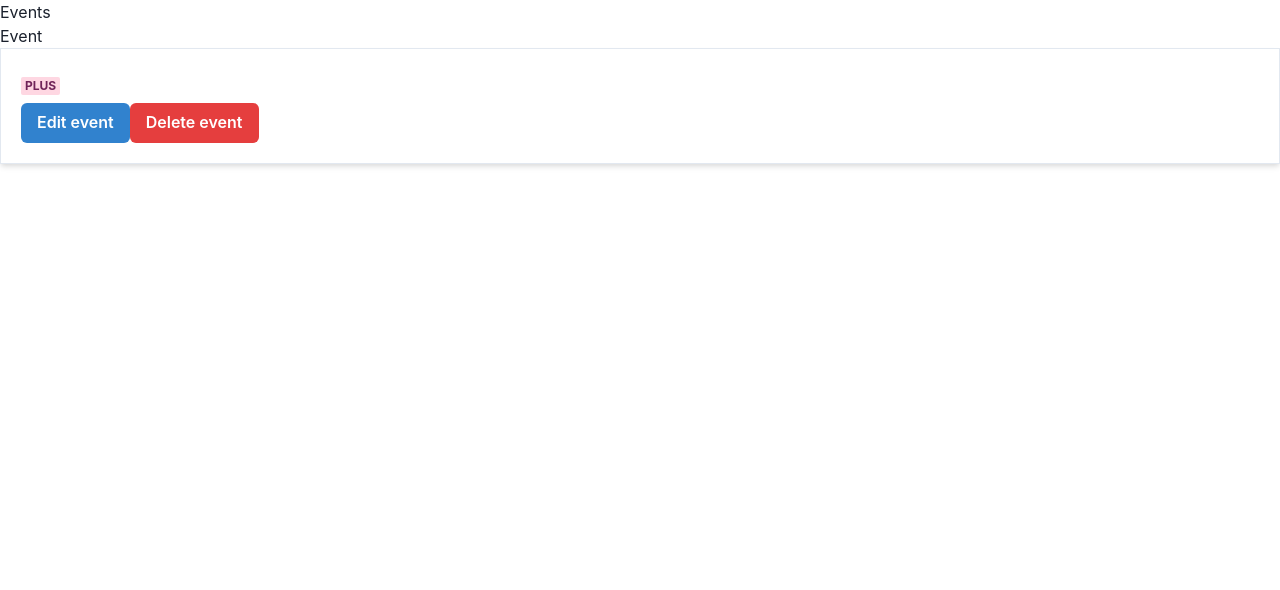
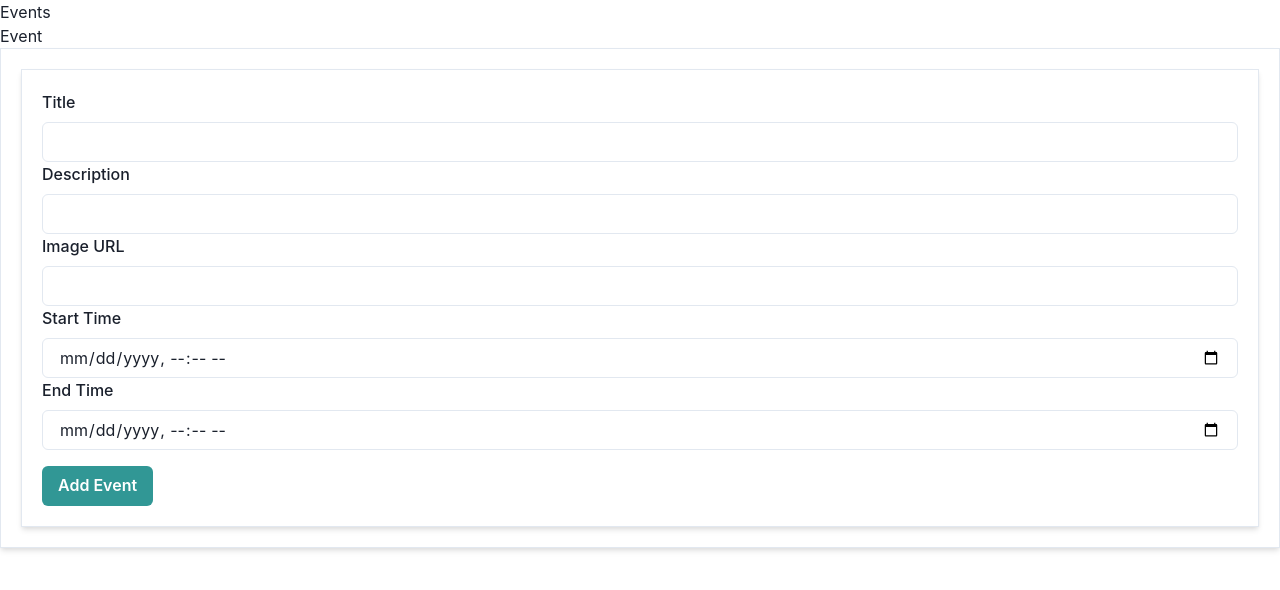
Before and after one commit to BCroijmans/starter, a React (Vite) app: page /event/1 in a window 1280 px wide. Both pictures are taken after a click on the button "Edit event". Shown: the top 590 px of the page. Built offline with nearby package versions, Linux system fonts and the light colour scheme; no server answers.

Commit message:
made buttons form eventpage minimum styling

```diff
--- /dev/null
+++ b/src/components/DeleteButton.jsx
@@ -0,0 +1,10 @@
+import React from "react";
+import { Button } from "@chakra-ui/react";
+
+export const DeleteButton = ({ onClick }) => {
+  return (
+    <Button colorScheme="red" onClick={onClick}>
+      Delete event
+    </Button>
+  );
+};
--- /dev/null
+++ b/src/components/EditButton.jsx
@@ -0,0 +1,9 @@
+import { Button } from "@chakra-ui/react";
+
+export const EditButton = ({ onClick }) => {
+  return (
+    <Button colorScheme="blue" onClick={onClick}>
+      Edit event
+    </Button>
+  );
+};
--- /dev/null
+++ b/src/components/EventForm.jsx
@@ -0,0 +1,73 @@
+import { useState } from "react";
+import { Box, Button, FormControl, FormLabel, Input } from "@chakra-ui/react";
+
+export const EventForm = ({ onAddEvent }) => {
+  const [title, setTitle] = useState("");
+  const [description, setDescription] = useState("");
+  const [image, setImage] = useState("");
+  const [startTime, setStartTime] = useState("");
+  const [endTime, setEndTime] = useState("");
+
+  const handleSubmit = (e) => {
+    e.preventDefault();
+    onAddEvent({ title, description, image, startTime, endTime });
+    setTitle("");
+    setDescription("");
+    setImage("");
+    setStartTime("");
+    setEndTime("");
+  };
+
+  return (
+    <Box as="form" p="5" shadow="md" borderWidth="1px" onSubmit={handleSubmit}>
+      <FormControl id="title">
+        <FormLabel>Title</FormLabel>
+        <Input
+          id="title"
+          type="text"
+          value={title}
+          onChange={(e) => setTitle(e.target.value)}
+        />
+      </FormControl>
+      <FormControl id="description">
+        <FormLabel>Description</FormLabel>
+        <Input
+          id="description"
+          type="text"
+          value={description}
+          onChange={(e) => setDescription(e.target.value)}
+        />
+      </FormControl>
+      <FormControl id="image">
+        <FormLabel>Image URL</FormLabel>
+        <Input
+          id="text"
+          type="text"
+          value={image}
+          onChange={(e) => setImage(e.target.value)}
+        />
+      </FormControl>
+      <FormControl id="startTime">
+        <FormLabel>Start Time</FormLabel>
+        <Input
+          id="startTime"
+          type="datetime-local"
+          value={startTime}
+          onChange={(e) => setStartTime(e.target.value)}
+        />
+      </FormControl>
+      <FormControl id="endTime">
+        <FormLabel>End Time</FormLabel>
+        <Input
+          id="endTime"
+          type="datetime-local"
+          value={endTime}
+          onChange={(e) => setEndTime(e.target.value)}
+        />
+      </FormControl>
+      <Button mt={4} colorScheme="teal" type="submit">
+        Add Event
+      </Button>
+    </Box>
+  );
+};
--- a/src/pages/EventPage.jsx
+++ b/src/pages/EventPage.jsx
@@ -1,9 +1,13 @@
 import React, { useEffect, useState } from "react";
-import { Box, Image, Flex, Badge, Text, Button } from "@chakra-ui/react";
+import { Box, Image, Flex, Badge, Text } from "@chakra-ui/react";
 import { useParams } from "react-router-dom";
+import { EditButton } from "../components/EditButton";
+import { DeleteButton } from "../components/DeleteButton";
+import { EventForm } from "../components/EventForm";
 
 export const EventPage = () => {
   const [event, setEvent] = useState({});
+  const [isEditing, setIsEditing] = useState(false);
   const { eventId } = useParams();
 
   useEffect(() => {
@@ -15,8 +19,21 @@ export const EventPage = () => {
     fetchData();
   }, [eventId]);
 
+  const handleEdit = () => {
+    setIsEditing(true);
+  };
+
+  const handleSave = (updatedEvent) => {
+    // Save updated event to server
+    setIsEditing(false);
+  };
+
   return (
     <Box key={event.id} p="5" shadow="md" borderWidth="1px">
+      {isEditing ? (
+        <EventForm event={event} onAddEvent={handleSave} />
+      ) : (
+        <>
           <Image borderRadius="md" src={event.image} />
           <Flex align="baseline" mt={2}>
             <Badge colorScheme="pink">Plus</Badge>
@@ -31,12 +48,10 @@ export const EventPage = () => {
             </Text>
           </Flex>
           <Text mt={2}>{event.description}</Text>
-      <Button colorScheme="blue" onClick={() => alert("Edit event clicked!")}>
-        Edit event
-      </Button>
-      <Button colorScheme="red" onClick={() => alert("Delete event clicked!")}>
-        Delete event
-      </Button>
+          <EditButton onClick={handleEdit} />
+          <DeleteButton onClick={() => alert("Delete event clicked!")} />
+        </>
+      )}
     </Box>
   );
 };
--- a/src/pages/EventsPage.jsx
+++ b/src/pages/EventsPage.jsx
@@ -33,10 +33,11 @@ export const EventsPage = () => {
   return (
     <div>
       <Input
+        id="Search events"
         placeholder="Search events"
         onChange={(event) => setSearchTerm(event.target.value)}
       />
-      <select onChange={(event) => setFilter(event.target.value)}>
+      <select id="select" onChange={(event) => setFilter(event.target.value)}>
         <option value="">All categories</option>
         {categories.map((category) => (
           <option key={category.id} value={category.id}>
```
Lines whose indentation alone changed are shown as unchanged.
